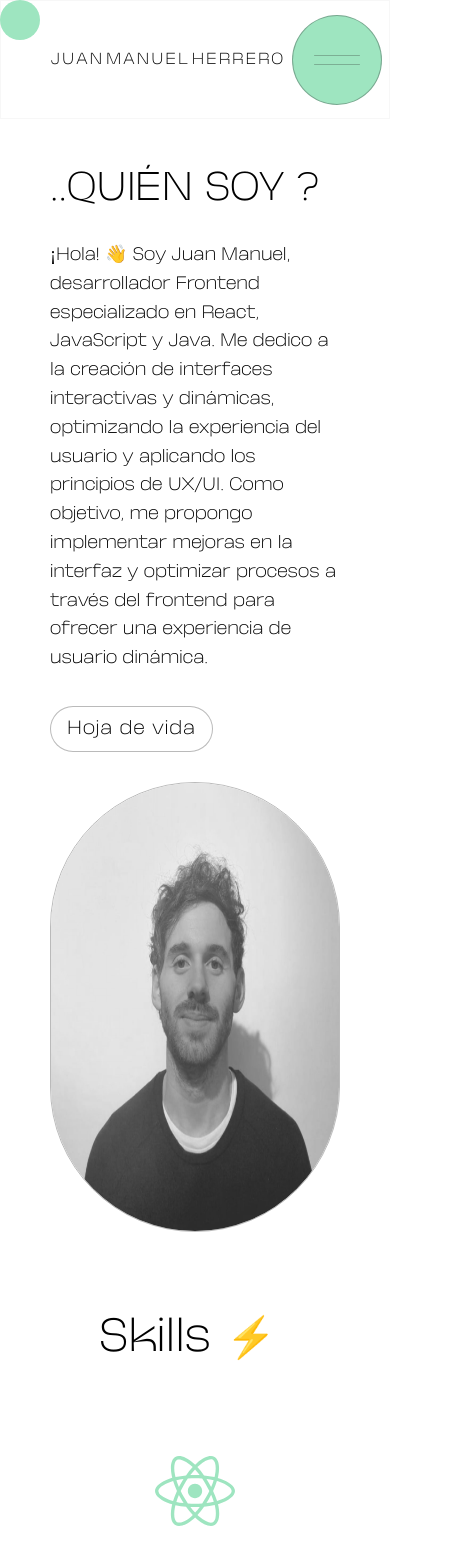
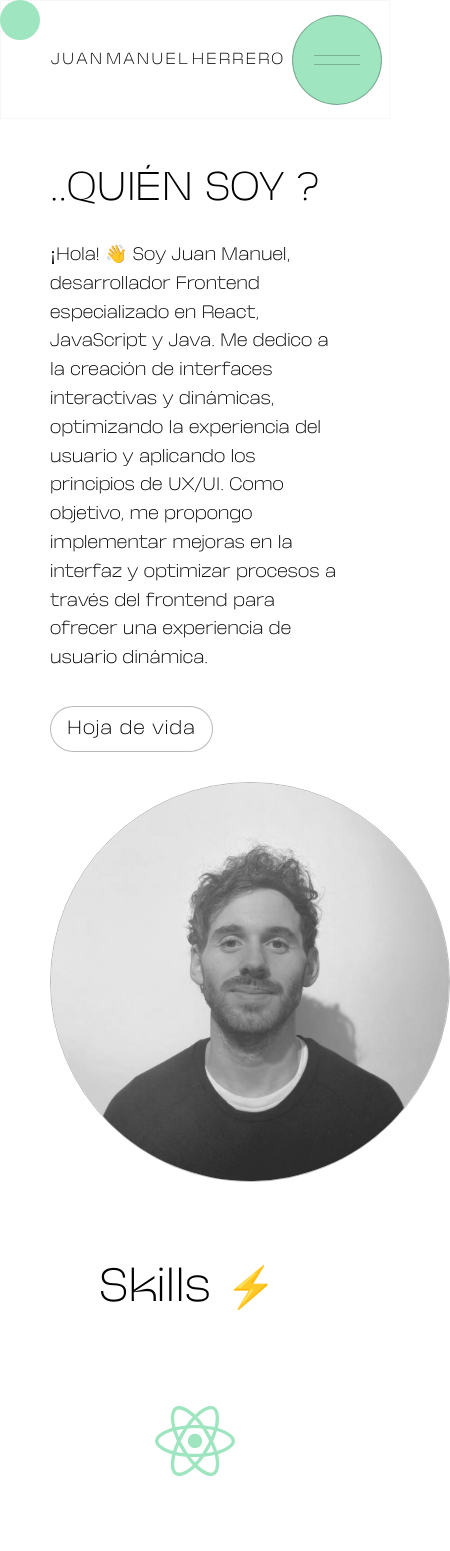
Before and after one commit to JuanHerrero28/port-juan-herrero, a React (Vite) app: page / in a window 390 px wide. Shown: the top 1551 px of the page, 450 px wide, since content can reach past the window. Built offline with nearby package versions, Linux system fonts and the light colour scheme.

Commit message:
modifico tamaño imagen mobile

```diff
--- a/src/Pages/PresentationComponent.css
+++ b/src/Pages/PresentationComponent.css
@@ -54,6 +54,7 @@
   }
 
   .img-juan{
-    width: 100%;
+    width: 400px;
+    height: 400px;
   }
 }
```
